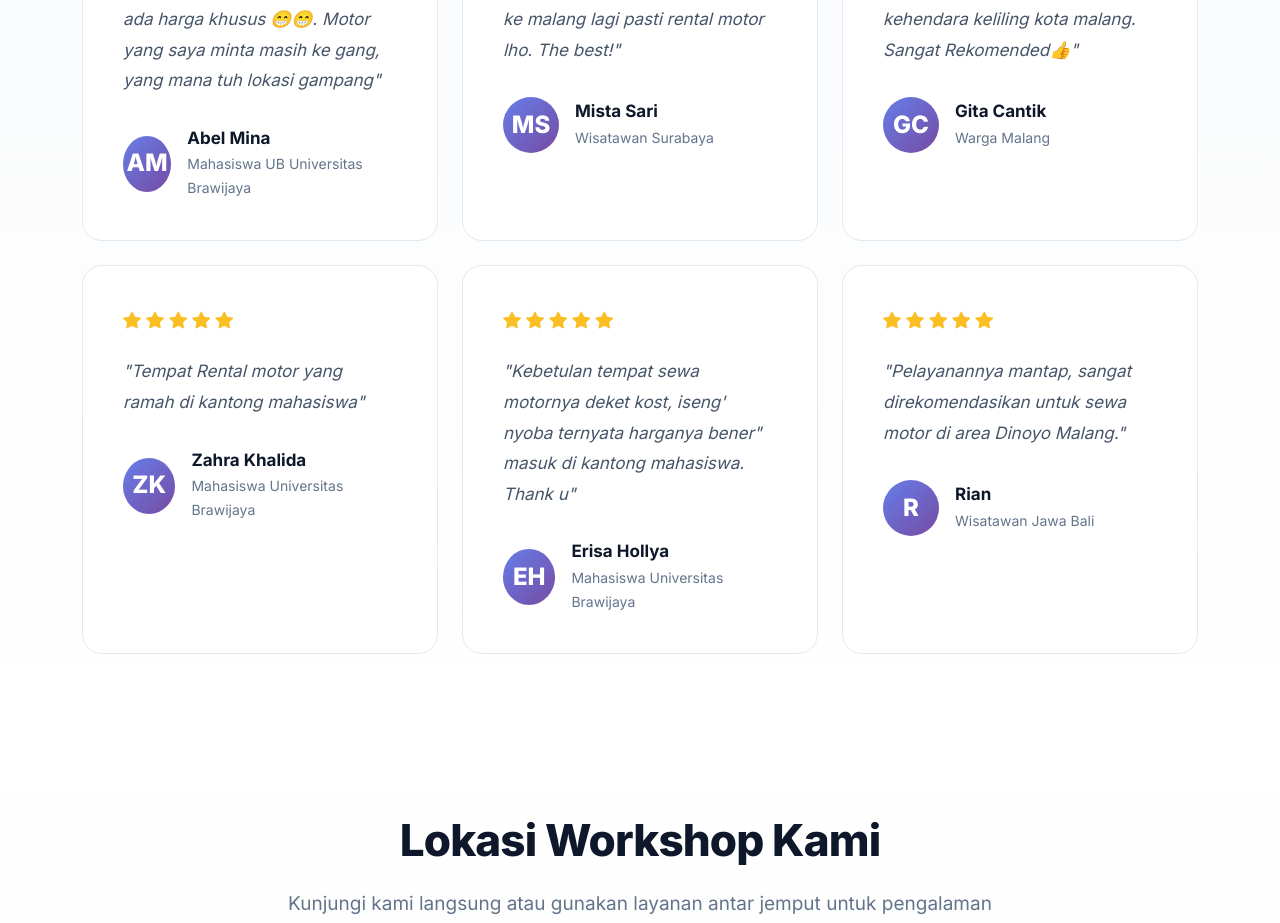
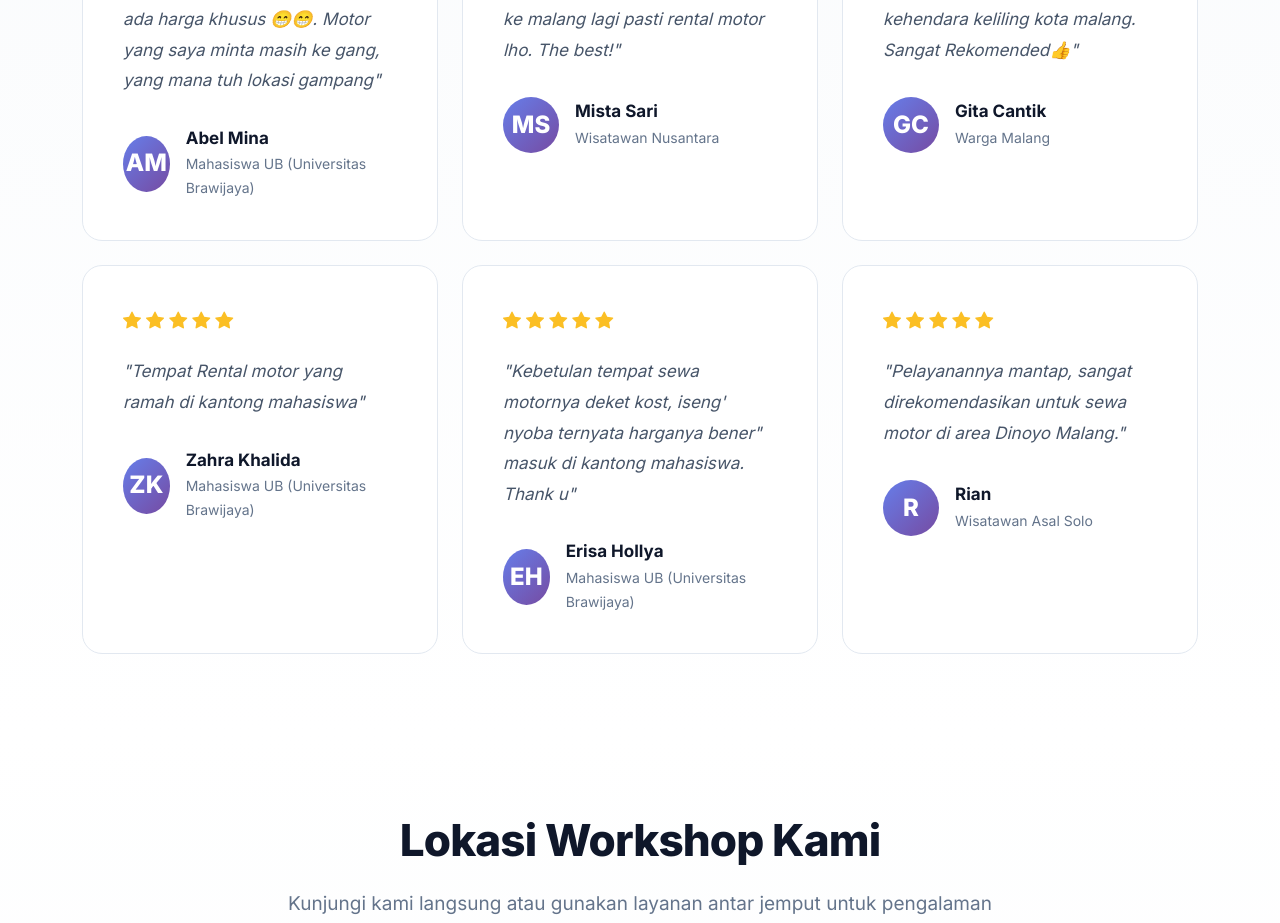
Before and after one commit to IsmailSofyanSani/rs-rental-motor, a plain HTML site: page index.html in a window 1280 px wide. Shown: the part 6100-7023 px from the top of the page. Drawn offline with nearby package versions, Linux system fonts and the light colour scheme.

Commit message:
update halaman armada dan update halaman index dan halaman tentang

```diff
--- a/index.html
+++ b/index.html
@@ -2110,7 +2110,7 @@
                             <div class="author-avatar">AM</div>
                             <div class="author-info">
                                 <h6>Abel Mina</h6>
-                                <p>Mahasiswa UB Universitas Brawijaya</p>
+                                <p>Mahasiswa UB (Universitas Brawijaya)</p>
                             </div>
                         </div>
                     </div>
@@ -2130,7 +2130,7 @@
                             <div class="author-avatar">MS</div>
                             <div class="author-info">
                                 <h6>Mista Sari</h6>
-                                <p>Wisatawan Surabaya</p>
+                                <p>Wisatawan Nusantara</p>
                             </div>
                         </div>
                     </div>
@@ -2170,7 +2170,7 @@
                             <div class="author-avatar">ZK</div>
                             <div class="author-info">
                                 <h6>Zahra Khalida</h6>
-                                <p>Mahasiswa Universitas Brawijaya</p>
+                                <p>Mahasiswa UB (Universitas Brawijaya)</p>
                             </div>
                         </div>
                     </div>
@@ -2190,7 +2190,7 @@
                             <div class="author-avatar">EH</div>
                             <div class="author-info">
                                 <h6>Erisa Hollya</h6>
-                                <p>Mahasiswa Universitas Brawijaya</p>
+                                <p>Mahasiswa UB (Universitas Brawijaya)</p>
                             </div>
                         </div>
                     </div>
@@ -2210,7 +2210,7 @@
                             <div class="author-avatar">R</div>
                             <div class="author-info">
                                 <h6>Rian</h6>
-                                <p>Wisatawan Jawa Bali</p>
+                                <p>Wisatawan Asal Solo</p>
                             </div>
                         </div>
                     </div>
```
